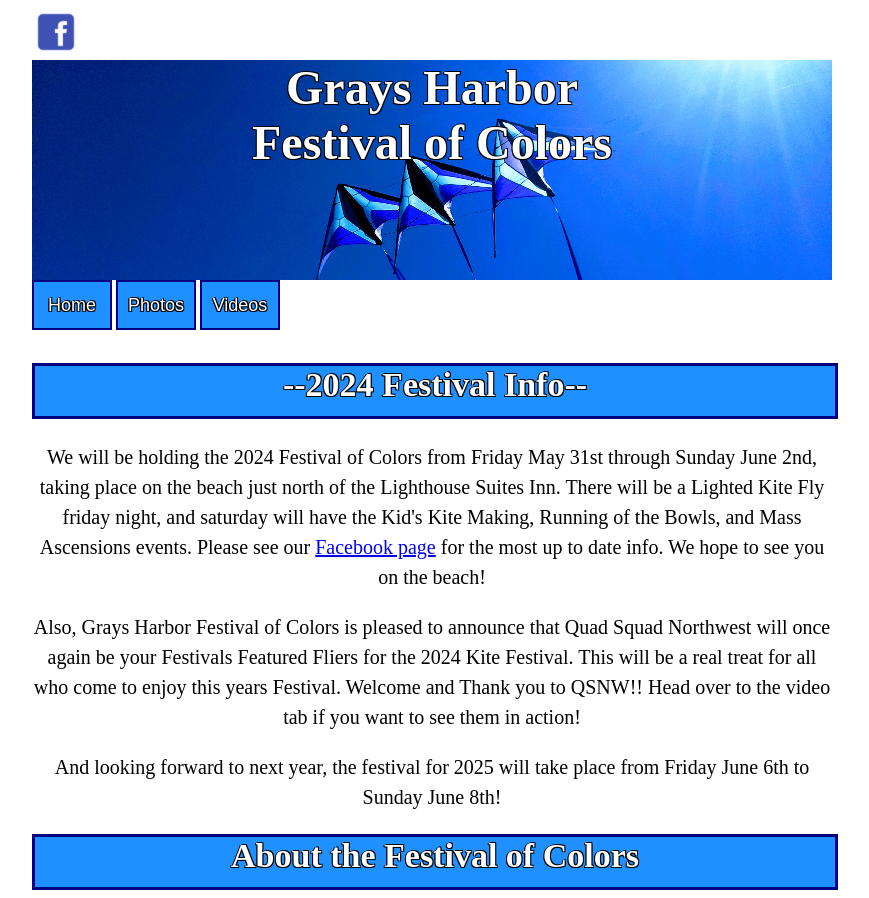
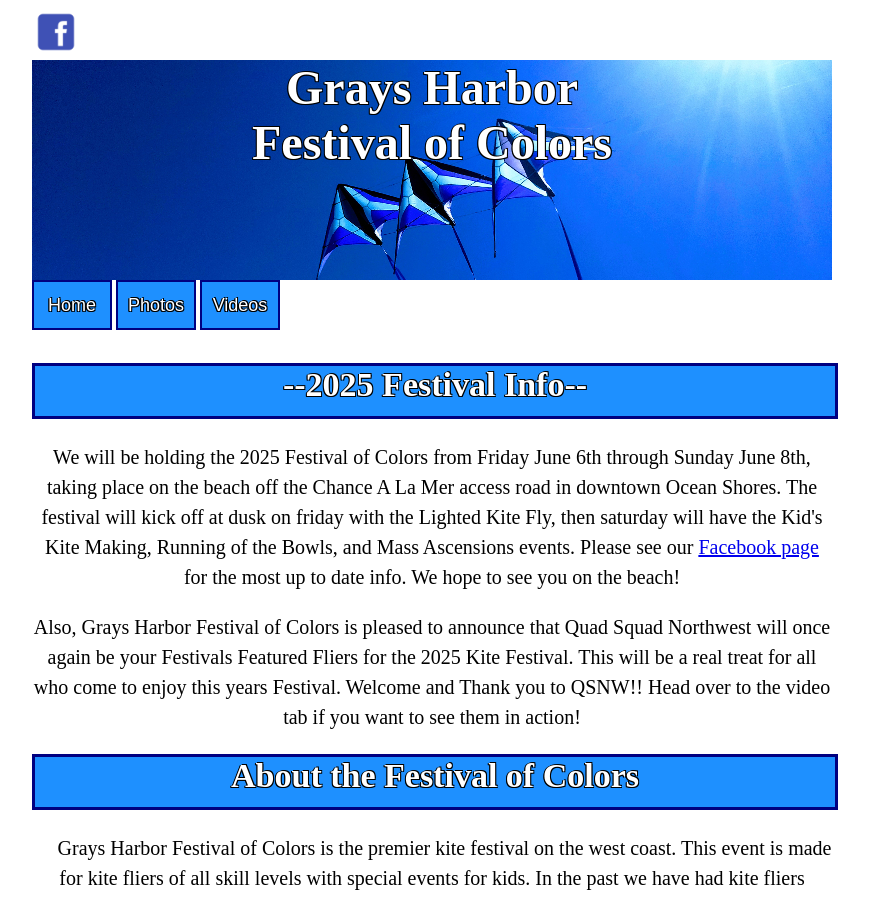
Before and after one commit to kyleb13/kyleb13.github.io, a Jekyll site: the page index.html, which Jekyll copies as it is, in a window 1280 px wide. Shown: the top 898 px of the page, without its empty margins (208-1077 px from the left). Built offline with Jekyll 4.4.1, drawn with Linux system fonts in a browser that asks for light colours.

Commit message:
Updating for 2025, and removing dead video link

```diff
--- a/index.html
+++ b/index.html
@@ -117,18 +117,17 @@
                 <button id="navTab" onclick="location.href = 'videos.html'">Videos</button>
             </div>
             <div id="alignDiv">
-                <h1 id="bodyHeader">--2024 Festival Info--</h1>
-                    <p id="aboutParagraph"> We will be holding the 2024 Festival of Colors from Friday May 31st through Sunday June 2nd, taking place on the beach just north of the
-                        Lighthouse Suites Inn. There will be a Lighted Kite Fly friday night, and saturday will have the Kid's Kite Making, Running of the Bowls, and Mass Ascensions events.
-                        Please see our <a href="https://www.facebook.com/OceanShoresFesitvalOfColors">Facebook page</a> for the most up to date info. We hope to see you on the beach!
+                <h1 id="bodyHeader">--2025 Festival Info--</h1>
+                    <p id="aboutParagraph"> We will be holding the 2025 Festival of Colors from Friday June 6th through Sunday June 8th, taking place on the beach off the Chance A La Mer
+                        access road in downtown Ocean Shores. The festival will kick off at dusk on friday with the Lighted Kite Fly, then saturday will have the Kid's Kite Making,
+                        Running of the Bowls, and Mass Ascensions events. Please see our <a href="https://www.facebook.com/OceanShoresFesitvalOfColors">Facebook page</a> for the most up to date info.
+
+                        We hope to see you on the beach!
                     </p>
                     <p id="aboutParagraph">
                         Also, Grays Harbor Festival of Colors is pleased to announce that Quad Squad Northwest will once again be your Festivals Featured Fliers
-                        for the 2024 Kite Festival. This will be a real treat for all who come to enjoy this years Festival.
+                        for the 2025 Kite Festival. This will be a real treat for all who come to enjoy this years Festival.
                         Welcome and Thank you to QSNW!! Head over to the video tab if you want to see them in action!
-                    </p>
-                    <p id="aboutParagraph">
-                        And looking forward to next year, the festival for 2025 will take place from Friday June 6th to Sunday June 8th!
                     </p>
                 <h1 id="bodyHeader">About the Festival of Colors</h1>
                     <p id="aboutParagraph"> &emsp; Grays Harbor Festival of Colors is the premier kite festival on the west coast.
--- a/videos.html
+++ b/videos.html
@@ -102,7 +102,6 @@
             <iframe src="https://www.facebook.com/plugins/video.php?height=450&href=https%3A%2F%2Fwww.facebook.com%2Fmystainedskin%2Fvideos%2F934589187203551%2F&show_text=false&width=800&t=0" width="800" height="450" style="border:none;overflow:hidden" scrolling="no" frameborder="0" allowfullscreen="true" allow="autoplay; clipboard-write; encrypted-media; picture-in-picture; web-share" allowFullScreen="true"></iframe>
             <iframe width="800" height="450" src="https://www.youtube.com/embed/gSLhSGeWPhY" title="YouTube video player" frameborder="0" allow="accelerometer; autoplay; clipboard-write; encrypted-media; gyroscope; picture-in-picture" allowfullscreen></iframe>
             <iframe width="800" height="450" src="https://www.youtube.com/embed/7yS-XeQD_PU" frameborder="0"></iframe>
-            <iframe src="https://drive.google.com/file/d/0B5AxFgxLFr4scUFuaGNJMjJTUkRVcU1rWjdhbXNYMkJGdjRn/preview" width="800" height="450"></iframe>
         </div>
     </body>
 
```
Also changed, not shown: 1 other file.
